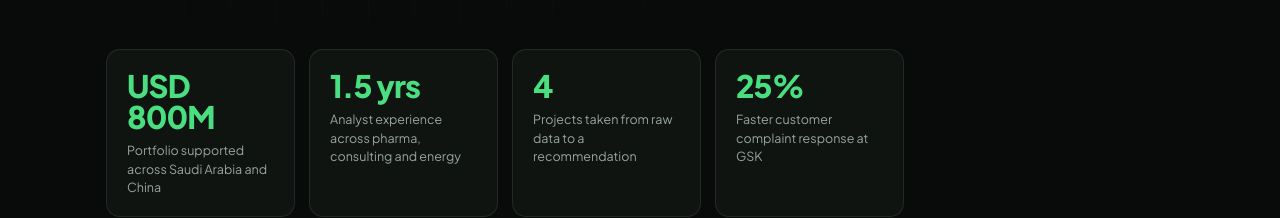
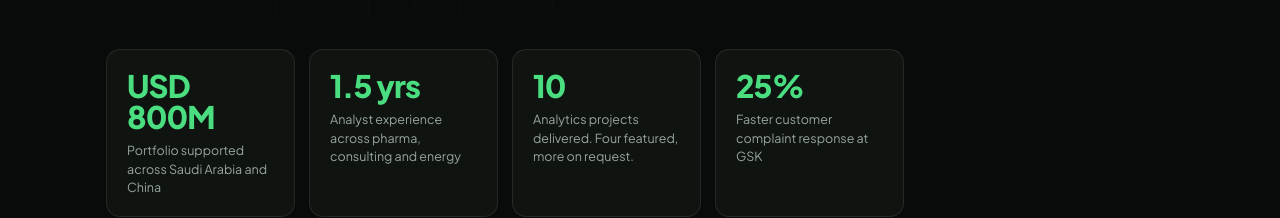
Before and after one commit to Mharis-khan/portfolio, a plain HTML site: page index.html in a window 1280 px wide. Shown: the part 558-776 px from the top of the page. Drawn offline with Linux system fonts and the light colour scheme.

Commit message:
Update index.html

```diff
--- a/index.html
+++ b/index.html
@@ -187,7 +187,7 @@ footer{padding:26px 0;border-top:1px solid var(--line);font-size:13px;color:var(
     <div class="stats">
       <div class="stat"><div class="n">USD 800M</div><div class="l">Portfolio supported across Saudi Arabia and China</div></div>
       <div class="stat"><div class="n">1.5 yrs</div><div class="l">Analyst experience across pharma, consulting and energy</div></div>
-      <div class="stat"><div class="n">4</div><div class="l">Projects taken from raw data to a recommendation</div></div>
+      <div class="stat"><div class="n">10</div><div class="l">Analytics projects delivered. Four featured, more on request.</div></div>
       <div class="stat"><div class="n">25%</div><div class="l">Faster customer complaint response at GSK</div></div>
     </div>
     </div>
```
